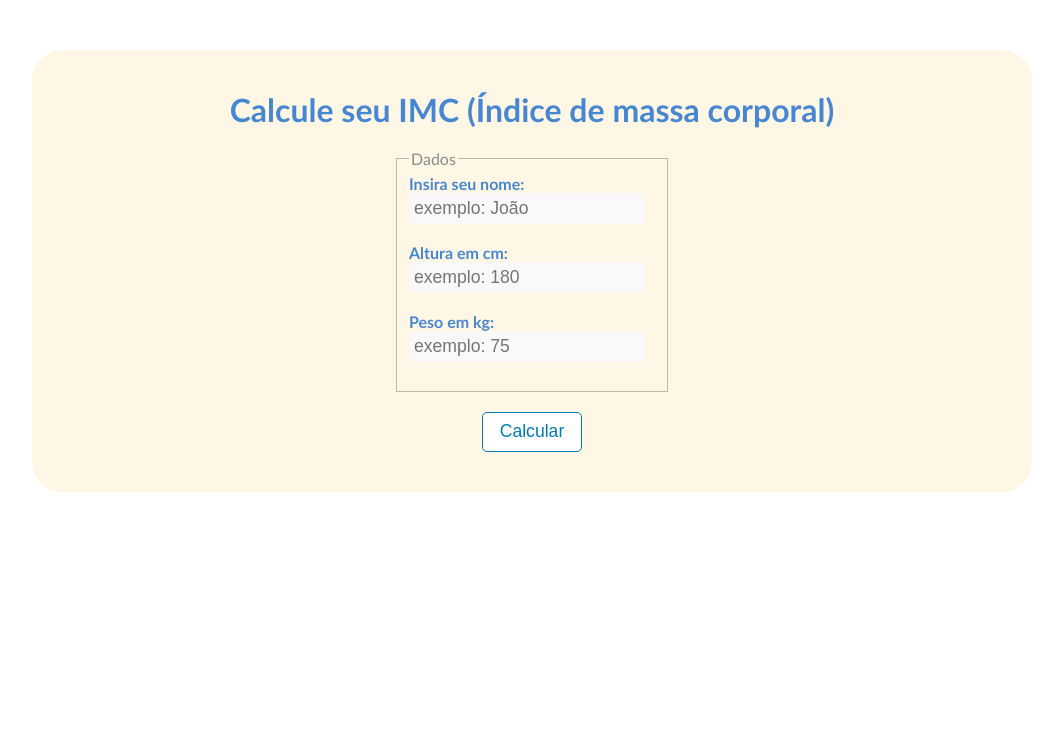
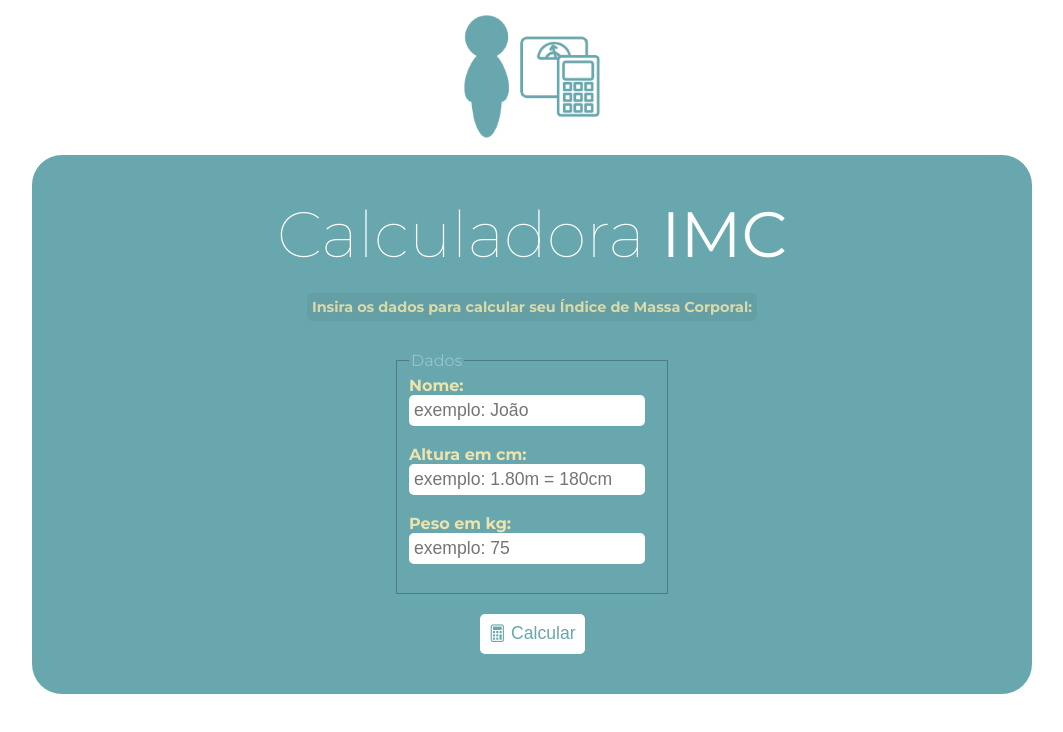
Before and after one commit to mathroque/calculadora-imc, a plain HTML site: page index.html in a window 1280 px wide. Shown: the whole page, without its empty margins (108-1171 px from the left). Drawn offline with nearby package versions, Linux system fonts and the light colour scheme.

Commit message:
logo, mudancas de design e novas condicionais no JS

```diff
--- a/index.html
+++ b/index.html
@@ -5,18 +5,24 @@
     <meta http-equiv="X-UA-Compatible" content="IE=edge">
     <meta name="viewport" content="width=device-width, initial-scale=1.0">
     <title>Calcule seu IMC</title>
+    <link rel="icon" type="image/x-icon" href="logo.png">
     <link rel="stylesheet" href="style.css">
+    <link rel="stylesheet" href="https://cdn.jsdelivr.net/npm/bootstrap-icons@1.8.1/font/bootstrap-icons.css">
 </head>
 <body>
+    <header>
+        <img src="logo.png" alt="logo">
+    </header>
     <div id="container">
         <div>
-            <h1>Calcule seu IMC (Índice de massa corporal)</h1>
+            <h1>Calculadora <strong>IMC</strong></h1>
+            <p class="subtitle">Insira os dados para calcular seu Índice de Massa Corporal:</p>
             <form>
                 <fieldset>
                     <legend>Dados</legend>
 
                     <label for="pessoa">
-                        <span>Insira seu nome:</span>
+                        <span>Nome:</span>
                     </label>
                     <br>
                     <input type="text" id="pessoa" placeholder="exemplo: João">
@@ -26,7 +32,7 @@
                         <span>Altura em cm:</span>
                     </label>
                     <br>
-                    <input type="number" name="altura" id="altura" placeholder="exemplo: 180">
+                    <input type="number" name="altura" id="altura" placeholder="exemplo: 1.80m = 180cm">
                     <br><br>
 
                     <label for="peso">
@@ -38,7 +44,7 @@
 
                 </fieldset>
             </form>
-            <button id="botao">Calcular</button>
+            <button id="botao"><i class="bi bi-calculator"></i>Calcular</button>
         </div>
 
         <div id="div-res">
--- a/script.js
+++ b/script.js
@@ -4,8 +4,10 @@ btn.addEventListener("click", function() {
     let person = document.getElementById('pessoa')
     let height = document.getElementById('altura')
     let weight = document.getElementById('peso')
-    if (person.value == 0 || height.value == 0 || weight.value == 0) {
+    if (person.value == '' || height.value == 0 || weight.value == 0) {
         window.alert('Por favor, preencha todas as informações.')
+    } else if (height.value < 0 || weight.value < 0) {
+        window.alert('Os valores inseridos são inválidos, por favor tente novamente.')
     } else {
         var result = document.getElementById('resultado')
         result.value = ''
--- a/style.css
+++ b/style.css
@@ -1,79 +1,125 @@
+@import url('https://fonts.googleapis.com/css2?family=Montserrat:ital,wght@0,100;0,200;0,300;0,400;0,500;0,600;0,700;0,800;0,900;1,100;1,200;1,300;1,400;1,500;1,600;1,700;1,800;1,900&display=swap');
+
 * {
     box-sizing: border-box;
 }
+
+img {
+    display: block;
+    width: 150px;
+    margin: 0 auto -40px auto;
+}
+
 body {
-    background: rgb(255, 255, 255);
-    font-family: 'Trebuchet MS', 'Lucida Sans Unicode', 'Lucida Grande', 'Lucida Sans', Arial, sans-serif;
+    background: #ffffff;
+    font-family: 'Montserrat', sans-serif;
     color: rgb(66, 66, 66);
 }
+
 h1 {
     text-align: center;
-    color: rgb(71, 135, 209);
+    color: /*rgb(71, 135, 209);*/ #ffffff;
     padding: 0;
     margin: 0 0 20px 0;
+    font-size: 4rem;
+    font-weight: lighter;
 }
+
+h1 strong {
+    font-weight: 400;
+}
+
 span {
     display: inline-block;
     font-weight: bold;
-    color: rgb(71, 135, 209);
+    color: #EEE4AB;
 }
+
 form {
     margin: 0 auto;
     width: 30%;
 }
+
 input {
     border-radius: 5px;
     border: none;
     padding: 5px;
     font-size: 1.1rem;
-    background: rgb(250, 248, 248);
+    background: rgb(255, 255, 255);
     color: rgb(0, 0, 0);
 }
+
+input:hover {
+    background: rgb(247, 244, 244);
+}
+
 button {
     display: block;
     height: 40px;
-    width: 100px;
+    width: 105px;
     border-radius: 5px;
     font-size: 1.1rem;
     padding: 7px;
-    color: rgb(0, 124, 182);
+    color: #68A7AD;
     background: rgb(255, 255, 255);
     cursor: pointer;
     transition: all 0.4s;
-    border: 1px solid rgb(0, 124, 182);
+    border: none;
     margin: 20px auto 0 auto;
 }
+
 button:hover {
-    background: rgb(0, 124, 182);
-    color: white;
+    background: #EEE4AB;
+    color: #446d70;
     border: none;
 }
+
 button:active {
     background: rgb(0, 31, 49);
     color: rgb(189, 189, 189);
 }
+
 #div-res {
-    background: rgb(71, 135, 209);
+    background: #99C4C8;
     width: fit-content;
     border-radius: 10px;
     margin: 0 auto;
     display: none;
 }
+
 #resultado {
     display: block;
     text-align: center;
     margin-top: 40px;
-    color: white;
+    color: #4b493d;
     padding: 20px;
 }
+
 #container {
     width: 1000px;
-    background: rgb(255, 247, 229);
+    background: #68A7AD;
     border-radius: 30px;
     padding: 40px;
     margin: 50px auto 0 auto;
 }
+
 fieldset {
-    color: rgb(139, 139, 139);
+    color: #99C4C8;
     border: 1px solid rgba(0, 0, 0, 0.253);
 }
+
+.bi-calculator {
+    margin-right: 5px;
+}
+
+.subtitle {
+    text-align: center;
+    background: rgba(0, 0, 0, 0.048);
+    width: fit-content;
+    margin: 0 auto 30px auto;
+    padding: 5px;
+    border-radius: 5px;
+    font-size: 0.9rem;
+    color: #eee4abda;
+    font-weight: bold;
+}
```
Also changed, not shown: logo.png (added).
